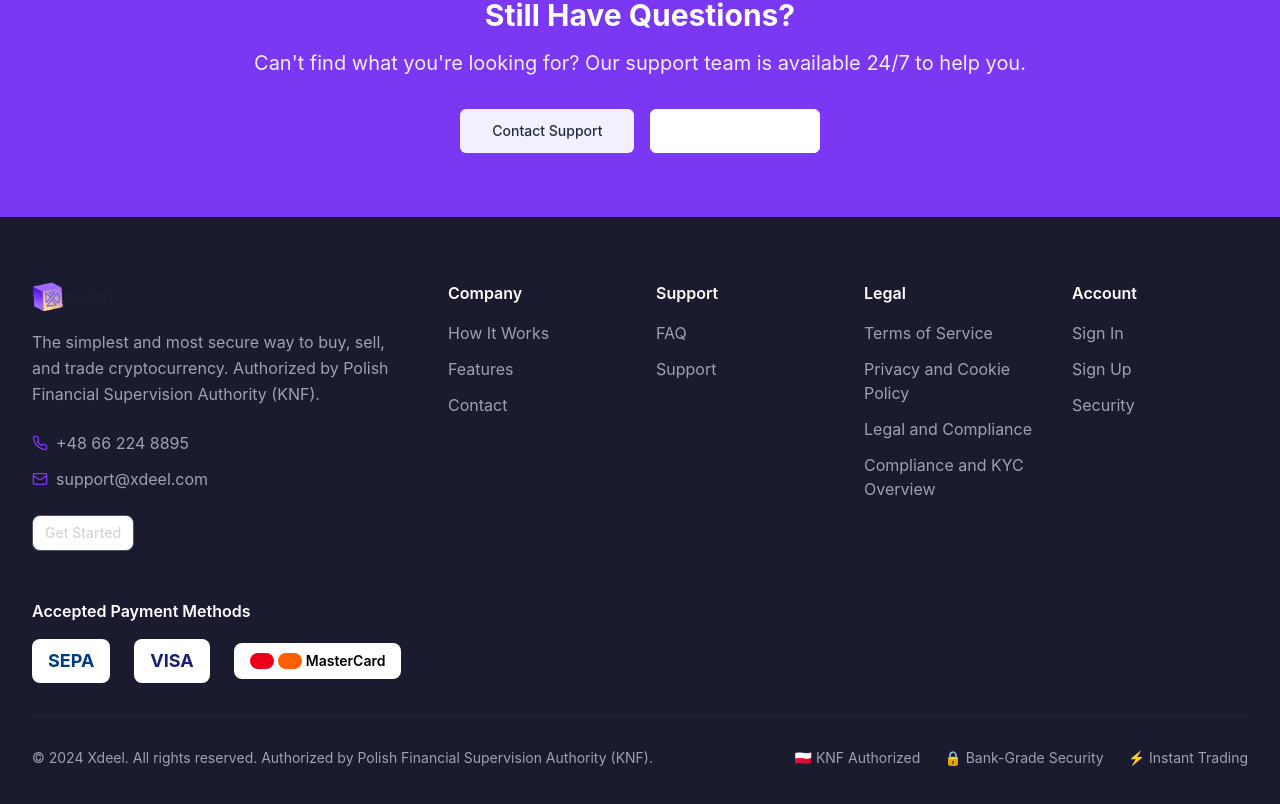
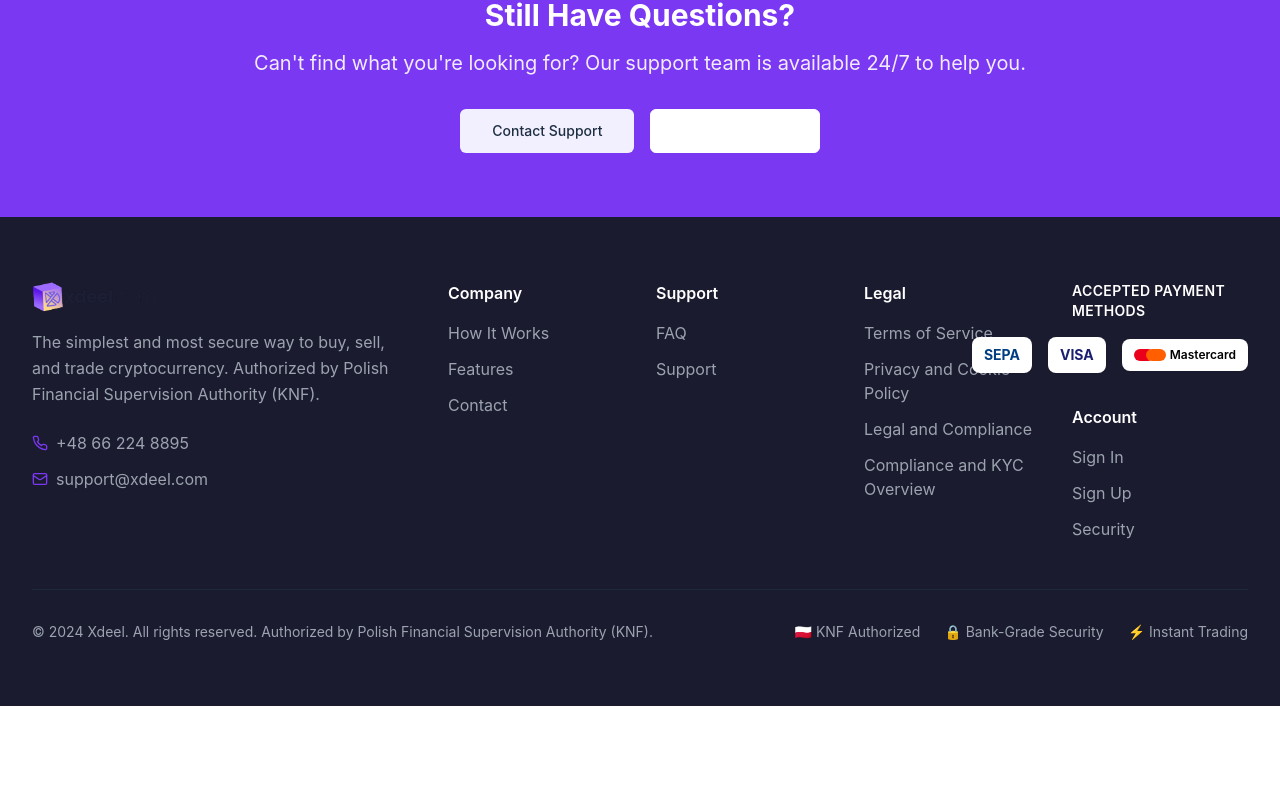
Before and after one commit to cidrus-money-org/xdeel-nexus-web, a React (Vite) app: page /faq in a window 1280 px wide. Shown: the part 2681-3485 px from the top of the page. After the commit the page ends 3387 px from the top, so only its background shows below. Built offline with nearby package versions, Linux system fonts and the light colour scheme.

Commit message:
Refactor: Improve footer layout and design
- Removed the "Get Started" button from the footer.
- Moved the "Accepted Payment Methods" section to the top-right.
- Replaced placeholder logos with official SEPA, Visa, and MasterCard logos.
- Improved the overall footer layout and design.

```diff
--- a/src/components/Footer.tsx
+++ b/src/components/Footer.tsx
@@ -20,11 +20,6 @@ export const Footer = () => {
       { name: "Privacy and Cookie Policy", href: "/privacy" },
       { name: "Legal and Compliance", href: "/legal" },
       { name: "Compliance and KYC Overview", href: "/kyc-overview" }
-    ],
-    "Account": [
-      { name: "Sign In", href: "/login" },
-      { name: "Sign Up", href: "/signup" },
-      { name: "Security", href: "/security" }
     ]
   };
 
@@ -46,7 +41,7 @@ export const Footer = () => {
               The simplest and most secure way to buy, sell, and trade cryptocurrency.
               Authorized by Polish Financial Supervision Authority (KNF).
             </p>
-            <div className="space-y-3 mb-6">
+            <div className="space-y-3">
               <div className="flex items-center text-gray-400">
                 <Phone className="w-4 h-4 mr-2 text-[#7B38F3]" />
                 <span>+48 66 224 8895</span>
@@ -55,13 +50,6 @@ export const Footer = () => {
                 <Mail className="w-4 h-4 mr-2 text-[#7B38F3]" />
                 <span>support@xdeel.com</span>
               </div>
-            </div>
-            <div className="flex space-x-4">
-              <Link to="/signup">
-                <Button variant="outline" size="sm" className="border-gray-600 text-gray-300 hover:bg-gray-800 hover:text-white rounded-lg">
-                  Get Started
-                </Button>
-              </Link>
             </div>
           </div>
 
@@ -83,30 +71,62 @@ export const Footer = () => {
               </ul>
             </div>
           ))}
-        </div>
 
-        {/* Payment Methods Section */}
+          {/* Account & Payment Methods Section */}
+          <div>
+            {/* Accepted Payment Methods */}
             <div className="mb-8">
-          <h3 className="text-white font-semibold mb-4">Accepted Payment Methods</h3>
-          <div className="flex items-center space-x-6">
+              <h3 className="text-white font-semibold mb-4 text-sm uppercase tracking-wide">Accepted Payment Methods</h3>
+              <div className="flex justify-end items-center gap-x-4 mb-6">
                 {/* SEPA */}
-            <div className="bg-white rounded-lg px-4 py-2 flex items-center">
-              <span className="text-[#003d82] font-bold text-lg">SEPA</span>
+                <div className="bg-white rounded-lg px-3 py-2 flex items-center shadow-sm">
+                  <span className="text-[#003d82] font-bold text-sm">SEPA</span>
                 </div>
 
                 {/* Visa */}
-            <div className="bg-white rounded-lg px-4 py-2 flex items-center">
-              <span className="text-[#1a1f71] font-bold text-lg">VISA</span>
+                <div className="bg-white rounded-lg px-3 py-2 flex items-center shadow-sm">
+                  <span className="text-[#1a1f71] font-bold text-sm">VISA</span>
                 </div>
 
                 {/* MasterCard */}
-            <div className="bg-white rounded-lg px-4 py-2 flex items-center">
-              <div className="flex items-center space-x-1">
-                <div className="w-6 h-4 bg-[#eb001b] rounded-full"></div>
-                <div className="w-6 h-4 bg-[#ff5f00] rounded-full -ml-3"></div>
-                <span className="text-black font-semibold text-sm ml-2">MasterCard</span>
+                <div className="bg-white rounded-lg px-3 py-2 flex items-center shadow-sm">
+                  <div className="flex items-center">
+                    <div className="w-5 h-3 bg-[#eb001b] rounded-full"></div>
+                    <div className="w-5 h-3 bg-[#ff5f00] rounded-full -ml-2"></div>
+                    <span className="text-black font-semibold text-xs ml-1">Mastercard</span>
                   </div>
                 </div>
+              </div>
+            </div>
+
+            {/* Account Links */}
+            <h3 className="text-white font-semibold mb-4">Account</h3>
+            <ul className="space-y-3">
+              <li>
+                <Link
+                  to="/login"
+                  className="text-gray-400 hover:text-[#7B38F3] transition-colors duration-200"
+                >
+                  Sign In
+                </Link>
+              </li>
+              <li>
+                <Link
+                  to="/signup"
+                  className="text-gray-400 hover:text-[#7B38F3] transition-colors duration-200"
+                >
+                  Sign Up
+                </Link>
+              </li>
+              <li>
+                <Link
+                  to="/security"
+                  className="text-gray-400 hover:text-[#7B38F3] transition-colors duration-200"
+                >
+                  Security
+                </Link>
+              </li>
+            </ul>
           </div>
         </div>
 
```
Lines whose indentation alone changed are shown as unchanged.
